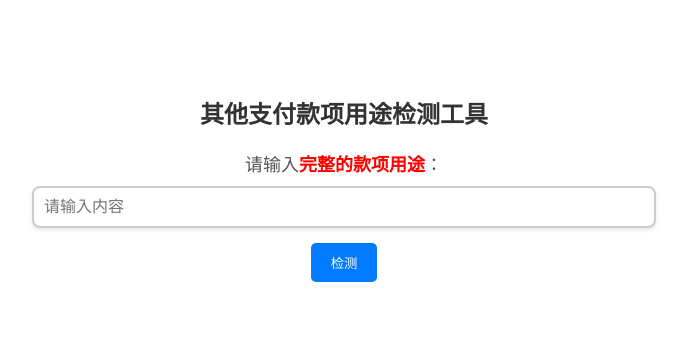
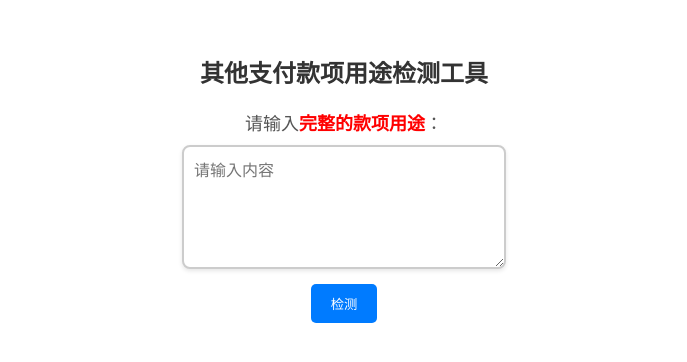
Before and after one commit to AsPhilosopher/AsPhilosopher.github.io, a plain HTML site: page other_payment_errors_recorded.html in a window 1280 px wide. Shown: the part 228-590 px from the top of the page, without its empty margins (296-983 px from the left). Drawn offline with Linux system fonts and the light colour scheme.

Commit message:
将输入框改为文本框

```diff
--- a/other_payment_errors_recorded.html
+++ b/other_payment_errors_recorded.html
@@ -6,17 +6,19 @@
   <title>其他支付款项用途检测</title>
   <link rel="icon" href="img/思考.png" type="image/png">
   <style type="text/css">
-    /* 输入框样式 */
-    .input-box {
+    /* 文本框样式 */
+    .text-box {
       padding: 10px;
       font-size: 16px;
       border: 2px solid #ccc;
       border-radius: 8px;
       transition: border-color 0.3s ease;
-      width: 600px;
+      width: 300px;
+      height: 100px; /* 设置固定高度 */
       box-shadow: 0 2px 4px rgba(0, 0, 0, 0.1);
+      resize: vertical; /* 允许用户垂直调整大小 */
     }
-    .input-box:focus {
+    .text-box:focus {
       border-color: #007bff;
       outline: none;
       box-shadow: 0 0 8px rgba(0, 123, 255, 0.2);
@@ -115,7 +117,7 @@
   <div class="bd">
     <h1>其他支付款项用途检测工具</h1>
     <label for="userInput">请输入<span style="color: red; font-weight: bold;">完整的款项用途</span>：</label>
-    <input type="text" id="userInput" class="input-box" placeholder="请输入内容">
+    <textarea id="userInput" class="text-box" placeholder="请输入内容"></textarea>
     <button onclick="checkInput()">检测</button>
   </div>
 
```
